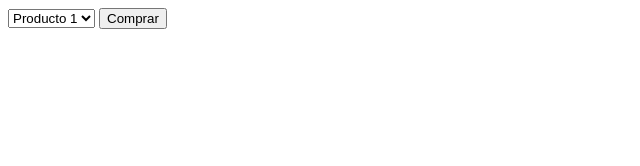
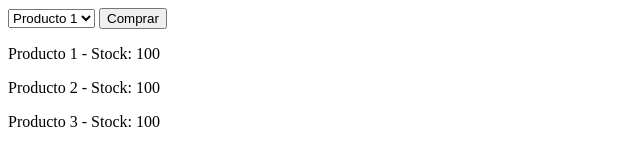
Before and after one commit to Movits/EjerciciosVectores, a plain HTML site: page Ej2/index.html in a window 1280 px wide. Shown: the whole page, without its empty margins (0-640 px from the left). Drawn offline with Linux system fonts and the light colour scheme.

Commit message:
hice una tabla de productos

```diff
--- a/Ej2/index.html
+++ b/Ej2/index.html
@@ -15,7 +15,11 @@
 
       <button onclick="compra()">Comprar</button>
 
-      <p id="resultado"></p>
+      <div id="display-productos">
+        <p id="producto1">Producto 1 - Stock: 100</p>
+        <p id="producto2">Producto 2 - Stock: 100</p>
+        <p id="producto3">Producto 3 - Stock: 100</p>
+      </div>
 
 
     <script src="script.js"></script>
```
